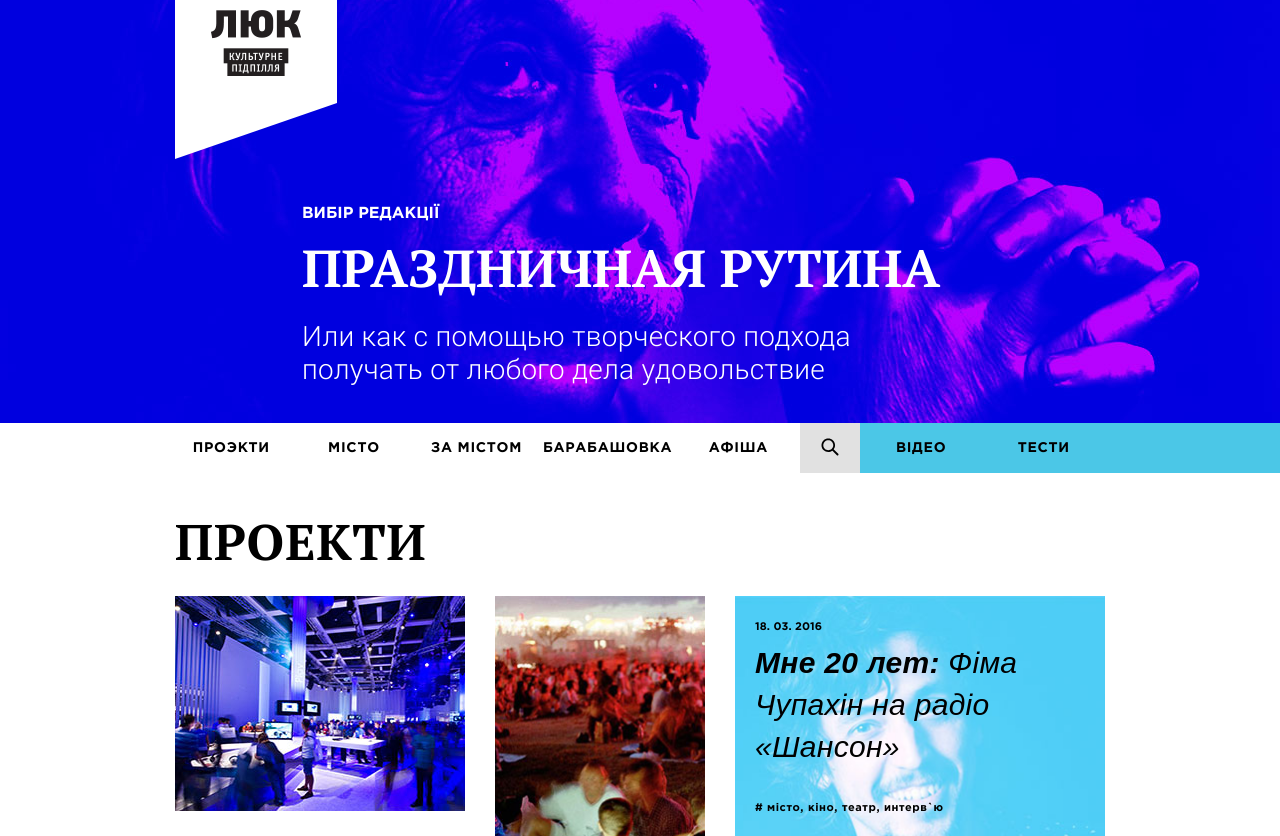
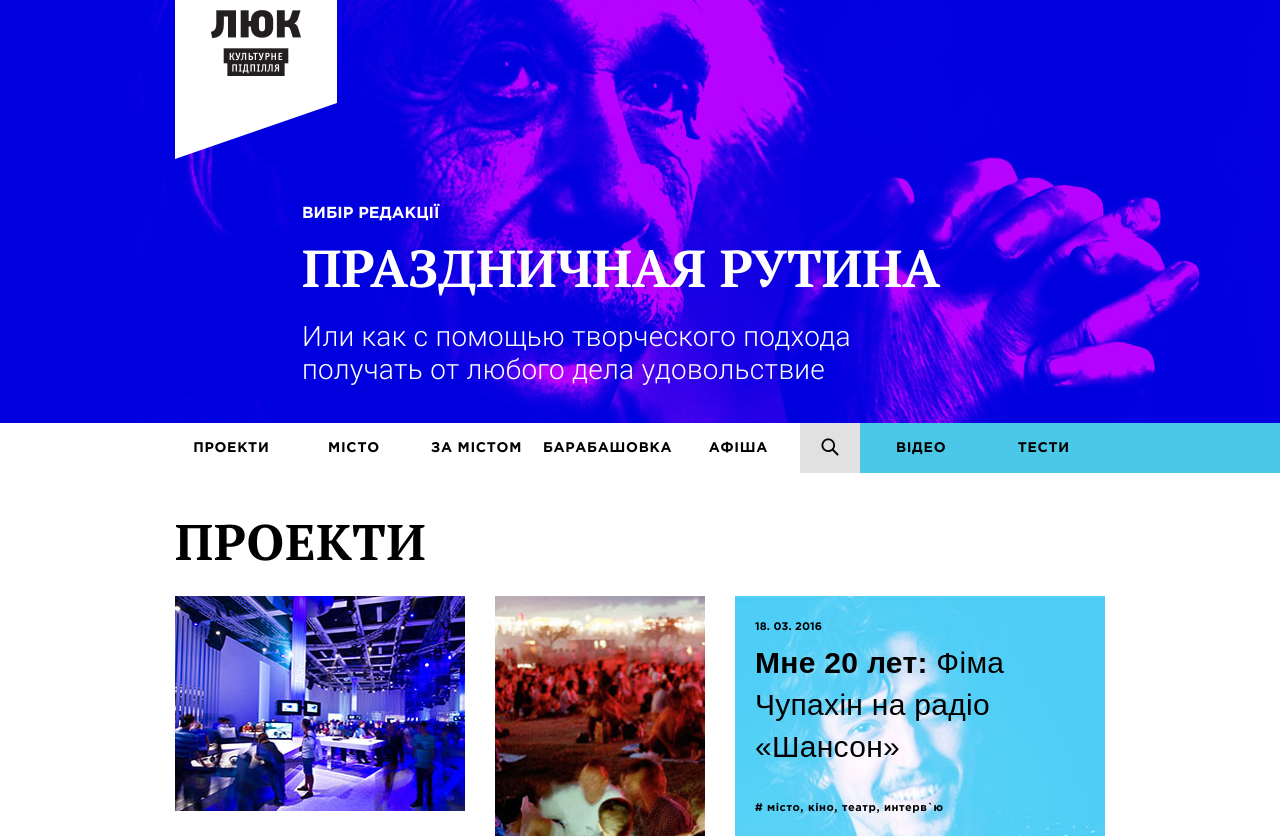
Before and after one commit to PylypenkoRoman/Luk, a website: page app/affiche.html in a window 1280 px wide. Shown: the part 62-898 px from the top of the page. Drawn offline with Linux system fonts and the light colour scheme.

Commit message:
fix Kate comments

```diff
--- a/app/affiche.html
+++ b/app/affiche.html
@@ -50,7 +50,7 @@
 		</section>
 		<nav class="nav" id="nav">
 			<div class="nav__in">
-				<a class="nav__item" href="#">Проэкти</a>
+				<a class="nav__item" href="#">Проекти</a>
 				<a class="nav__item" href="#">Місто</a>
 				<a class="nav__item" href="#">За містом</a>
 				<a class="nav__item" href="#">Барабашовка</a>
--- a/sass/includes/_news.sass
+++ b/sass/includes/_news.sass
@@ -168,7 +168,7 @@
         letter-spacing: 0.01em
     &__item-link
         font-family: 'pt_serif_italic', Arial, Helvetica, sans-serif
-        font-style: italic
+        font-style: normal
         color: #000
         font-weight: normal
         text-decoration: none
```
Also changed, not shown: app/baraban.html (+1 -1 lines), app/city.html (+1 -1 lines), app/index.html (+1 -1 lines), app/inside.html (+1 -1 lines), app/projects.html (+1 -1 lines), app/css/style.css.
